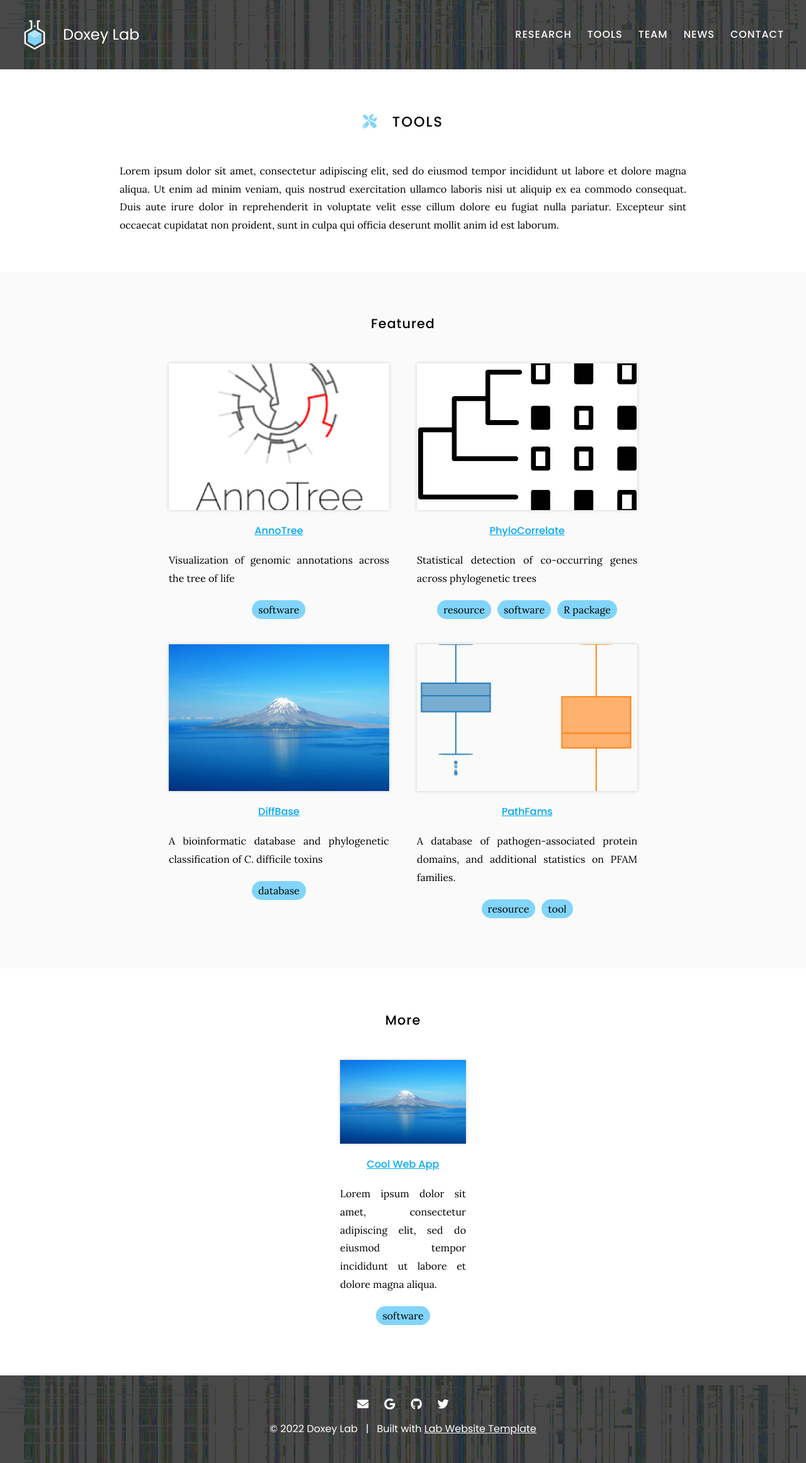
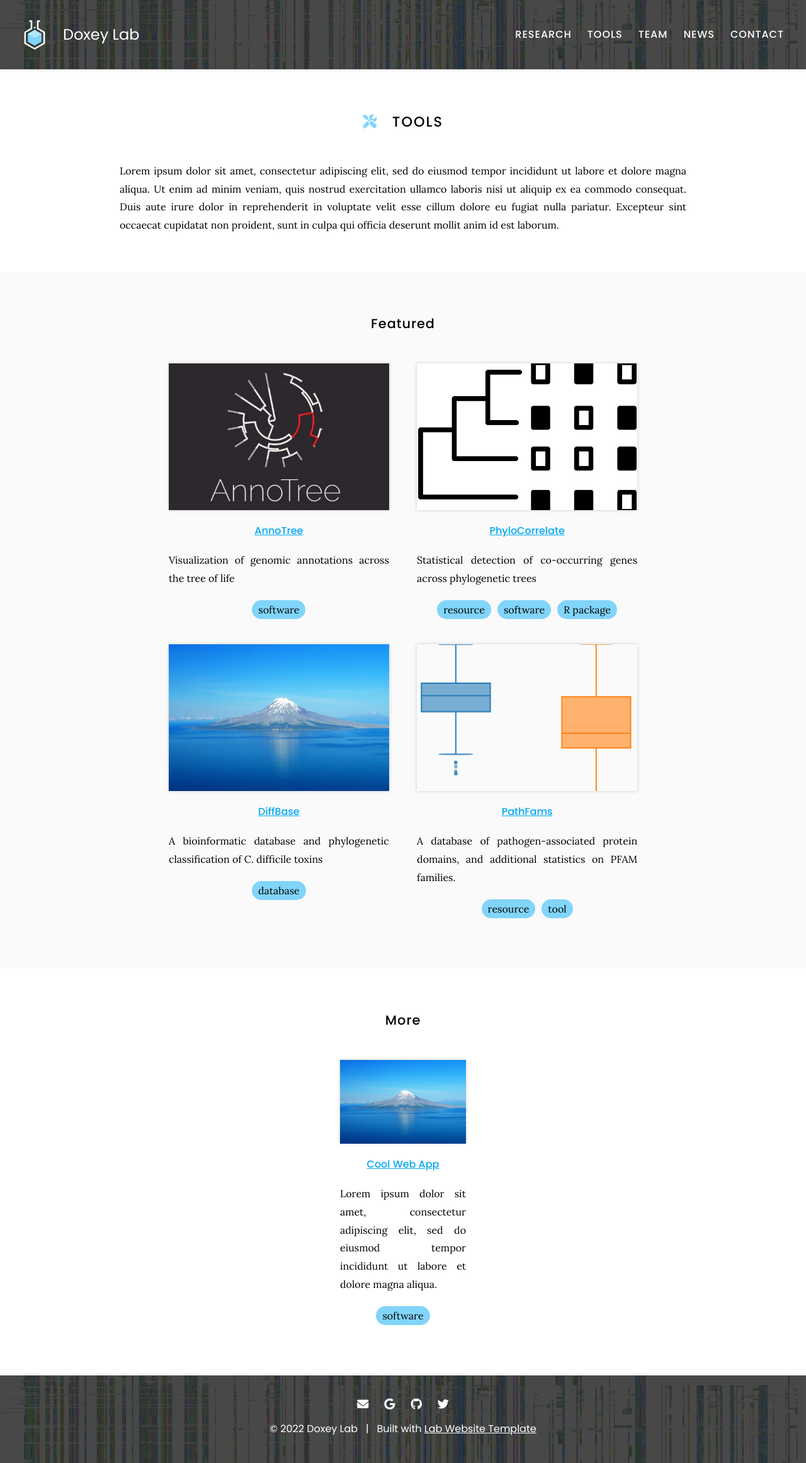
Before and after one commit to doxeylab/doxeylab-website, a Jekyll site: the page built from tools/index.md, in a window 1280 px wide. Shown: the whole page at 63% size. Built offline with Jekyll 4.4.1, drawn with Linux system fonts in a browser that asks for light colours.

Commit message:
Update tools.yaml

```diff
--- a/_data/tools.yaml
+++ b/_data/tools.yaml
@@ -1,6 +1,6 @@
 - title: AnnoTree
   group: featured
-  image: images/annotree.png
+  image: images/annotree.jpg
   link: http://annotree.uwaterloo.ca
   description: Visualization of genomic annotations across the tree of life
   tags:
```
